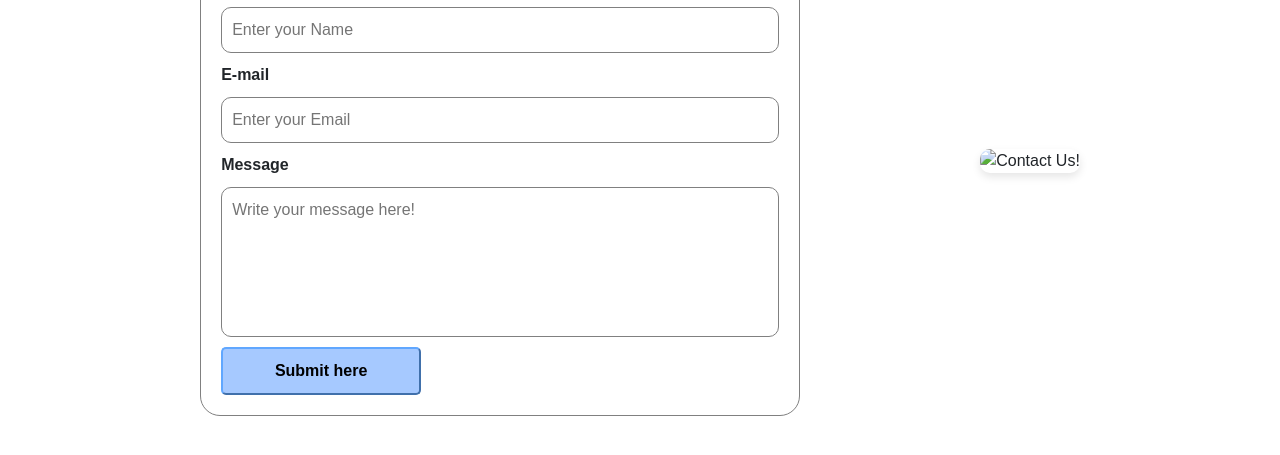
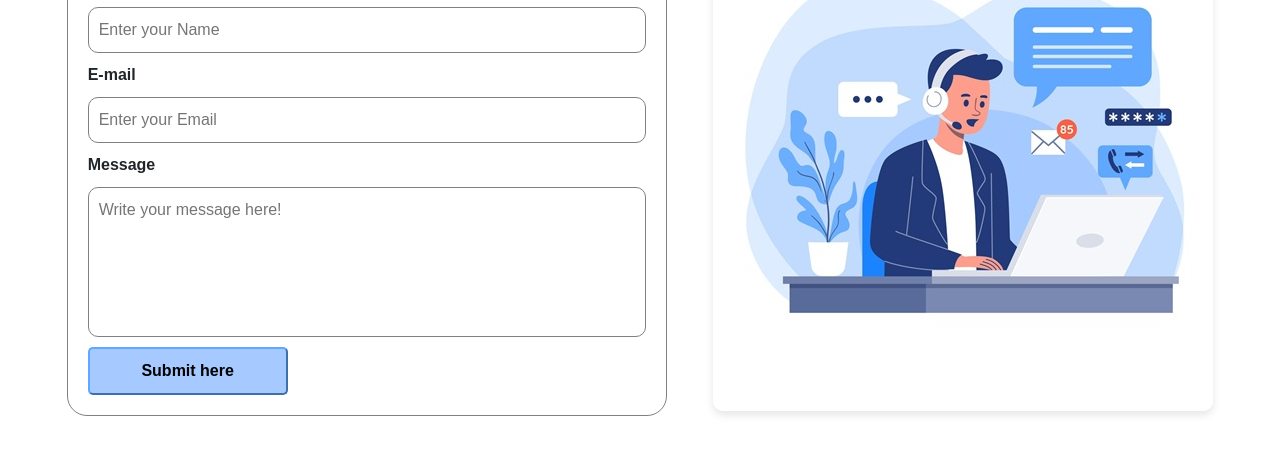
Before and after one commit to Ankit27-09/Portfolio, a plain HTML site: page contact.html in a window 1280 px wide. Shown: the part 239-694 px from the top of the page. Drawn offline with nearby package versions, Linux system fonts and the light colour scheme; the site is published under a folder, as on GitHub Pages, so addresses that start at the root find nothing.

Commit message:
adding the navbar image

```diff
--- a/contact.html
+++ b/contact.html
@@ -57,7 +57,7 @@
             </form>
         </div>
 
-        <div class = "img-container"> <img src="/images/contact.jpg" alt=" Contact Us! "> </div>
+        <div class = "img-container"> <img src="./images/contact.jpg" alt=" Contact Us! "> </div>
     </div>
 
 
```
